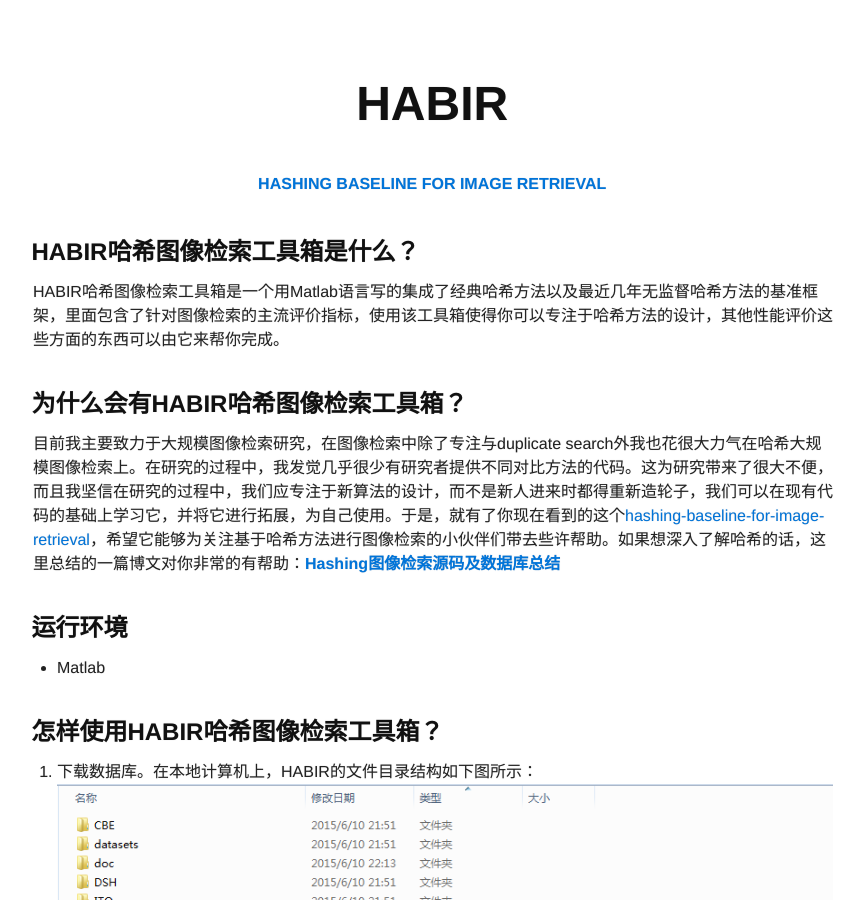
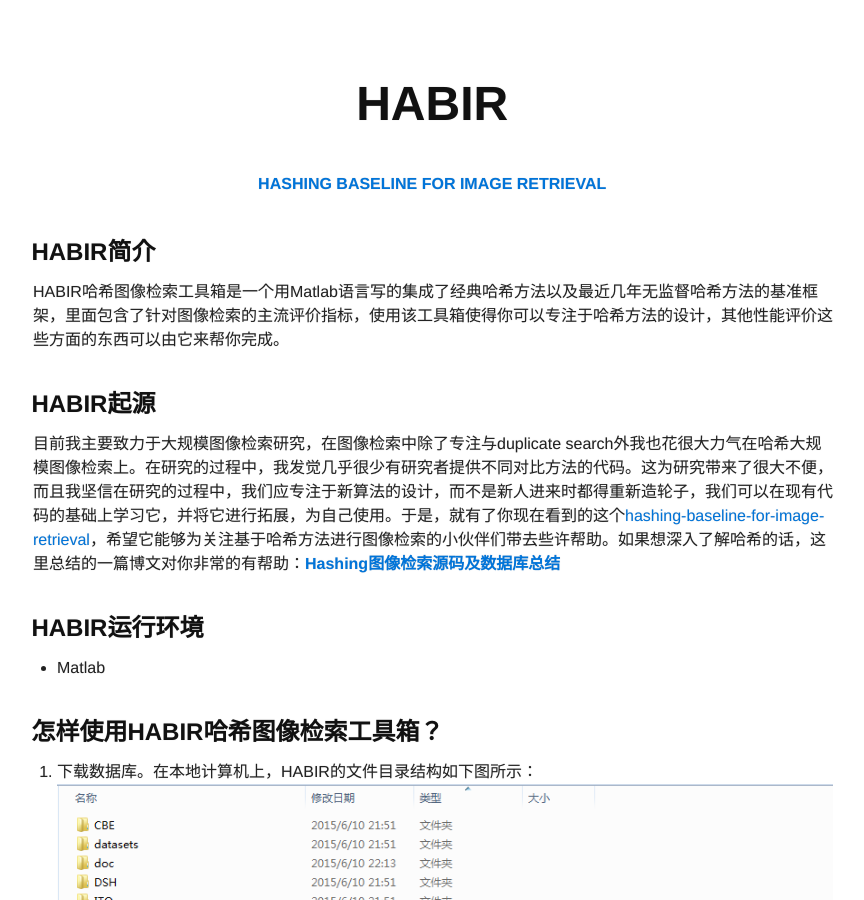
Before and after one commit to willard-yuan/habir, a Jekyll site: the page built from index.md, in a window 1280 px wide and 900 px high. Shown: the whole window, without its empty margins (207-1071 px from the left). Built offline with Jekyll 4.4.1, drawn with Linux system fonts in a browser that asks for light colours; some of the changed text lies outside the part shown.

Commit message:
Update index.md

```diff
--- a/index.md
+++ b/index.md
@@ -2,13 +2,13 @@
 layout: default
 ---
 
-##HABIR哈希图像检索工具箱是什么？
+##HABIR简介
 HABIR哈希图像检索工具箱是一个用Matlab语言写的集成了经典哈希方法以及最近几年无监督哈希方法的基准框架，里面包含了针对图像检索的主流评价指标，使用该工具箱使得你可以专注于哈希方法的设计，其他性能评价这些方面的东西可以由它来帮你完成。
 
-##为什么会有HABIR哈希图像检索工具箱？
+##HABIR起源
 目前我主要致力于大规模图像检索研究，在图像检索中除了专注与duplicate search外我也花很大力气在哈希大规模图像检索上。在研究的过程中，我发觉几乎很少有研究者提供不同对比方法的代码。这为研究带来了很大不便，而且我坚信在研究的过程中，我们应专注于新算法的设计，而不是新人进来时都得重新造轮子，我们可以在现有代码的基础上学习它，并将它进行拓展，为自己使用。于是，就有了你现在看到的这个[hashing-baseline-for-image-retrieval](https://github.com/willard-yuan/hashing-baseline-for-image-retrieval)，希望它能够为关注基于哈希方法进行图像检索的小伙伴们带去些许帮助。如果想深入了解哈希的话，这里总结的一篇博文对你非常的有帮助：[**Hashing图像检索源码及数据库总结**](http://yongyuan.name/blog/codes-of-hash-for-image-retrieval.html)
 
-##运行环境
+##HABIR运行环境
 
 - Matlab
 
@@ -38,7 +38,7 @@
 - cifar10_10class\_visualization.m：可视化CIFAR-10数据库上的图像，官网上CIFAR-10数据库提供的是保存为像素值的mat文件，用该脚本你可以对该数据库上的图像进行可视化。
 
 
-##收录进HABIR哈希图像检索工具箱的哈希方法
+##收录进HABIR的哈希方法
 - **PCA-ITQ**,**PCA-RR**: Iterative Quantization. 作者建立的项目详细信息请移步这里：[ITQ](http://www.unc.edu/~yunchao/itq.htm)。
 
 > Yunchao Gong and Svetlana Lazebnik.  Iterative Quantization: A Procrustean Approach to Learning Binary Codes. In: IEEE International Conference on Computer Vision and Pattern Recognition (CVPR), 2011.
```
